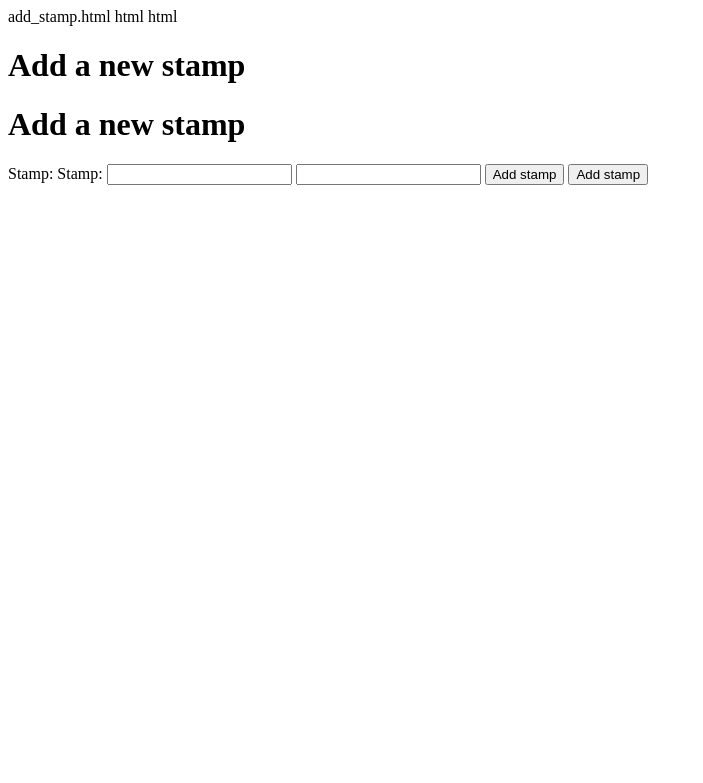
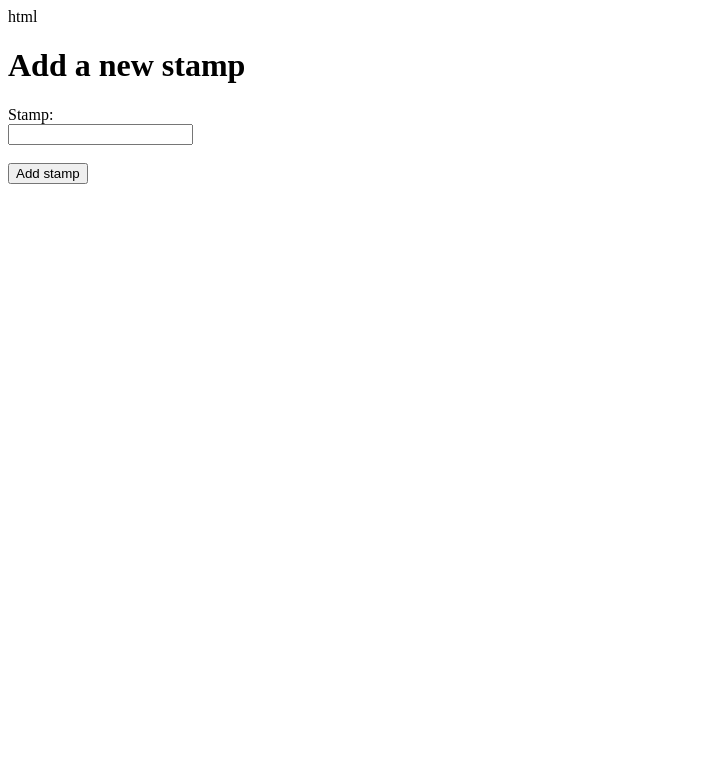
Before and after one commit to scharantej/StampHub, a Python web app: template templates/add_stamp.html in a window 1280 px wide. Shown: the top 783 px of the page, without its empty margins (0-703 px from the left). Run offline with Jinja, Linux system fonts and the light colour scheme; the template is opened without the code that fills it, so the values that code supplies are empty.

Commit message:
Update templates/add_stamp.html

```diff
--- a/templates/add_stamp.html
+++ b/templates/add_stamp.html
@@ -1,33 +1,17 @@
-add_stamp.html
-
 
 html
-html
-<!DOCTYPE html>
 <!DOCTYPE html>
 <html>
-<html>
-<head>
 <head>
 <title>Add a new stamp</title>
-<title>Add a new stamp</title>
-</head>
+<link rel="stylesheet" href="style.css">
 </head>
 <body>
-<body>
-<h1>Add a new stamp</h1>
 <h1>Add a new stamp</h1>
 <form action="/add_stamp" method="post">
-<form action="/add_stamp" method="post">
-<label for="stamp">Stamp:</label>
-<label for="stamp">Stamp:</label>
-<input type="text" name="stamp" id="stamp">
-<input type="text" name="stamp" id="stamp">
-<input type="submit" value="Add stamp">
+<label for="stamp">Stamp:</label><br>
+<input type="text" id="stamp" name="stamp"><br><br>
 <input type="submit" value="Add stamp">
 </form>
-</form>
-</body>
 </body>
 </html>
-</html>
```
